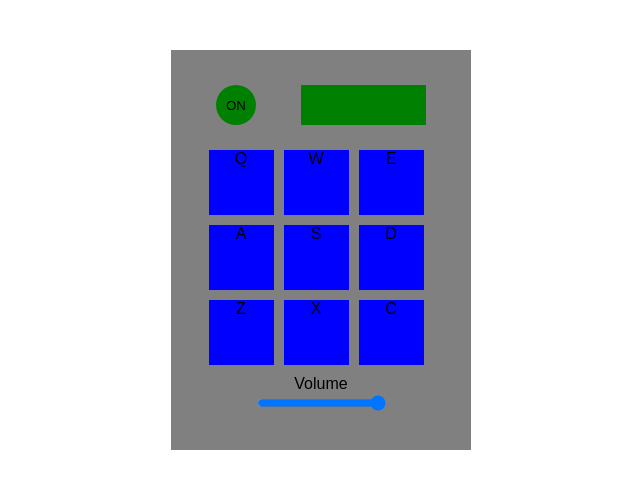
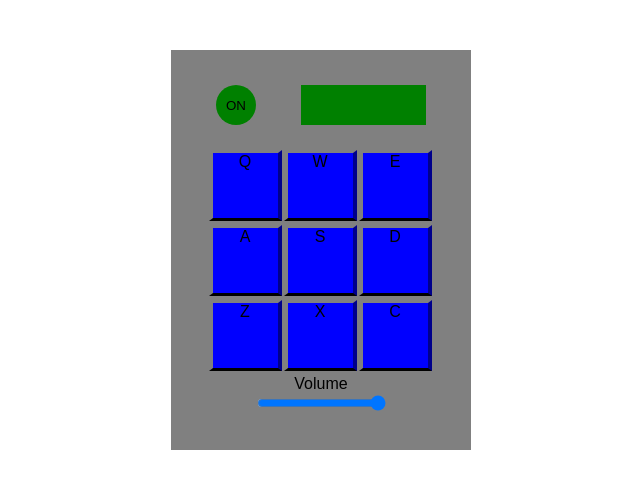
Before and after one commit to JeffAbney/react-drum-machine, a React (Create React App) app: page / in a window 1280 px wide. Shown: the top 488 px of the page, without its empty margins (319-959 px from the left). Built offline with nearby package versions, Linux system fonts and the light colour scheme.

Commit message:
Add styling for pressed buttons, change onClick to onMouseDown and Up.

```diff
--- a/src/App.css
+++ b/src/App.css
@@ -54,7 +54,17 @@
 	height: 65px;
 	width: 65px;
 	background-color: blue;
+	border-top: 3px solid grey;
+	border-right: 4px solid darkblue;
+	border-bottom: 3px solid black;
+	border-left: 4px solid grey;
 }
+	.active-true{
+		border-top: 5px solid grey;
+		border-right: 4px solid grey;
+		border-bottom: 3px solid grey;
+		border-left: 6px solid grey;
+	}
 	#dp-q{
 		grid-area: q;
 	}
--- a/src/App.js
+++ b/src/App.js
@@ -18,12 +18,22 @@ class App extends Component {
 		this.state = {
 			power: true,
 			input: "",
-			sound: "",
 			volume: 1.0,
+			q: false,
+			w: false,
+			e: false,
+			a: false,
+			s: false,
+			d: false,
+			z: false,
+			x: false,
+			c: false,
 		}
 
-		this.handleClick = this.handleClick.bind(this);
+		this.handleMouseDown = this.handleMouseDown.bind(this);
+		this.handleMouseUp = this.handleMouseUp.bind(this);
 		this.handleKeyPress = this.handleKeyPress.bind(this);
+		this.handleKeyUp = this.handleKeyUp.bind(this);
 		this.togglePower = this.togglePower.bind(this);
 		this.handleSlide = this.handleSlide.bind(this);
 
@@ -43,20 +53,23 @@ class App extends Component {
 	}
 
 	componentDidMount() {
-    document.addEventListener('keypress', this.handleKeyPress);
-
+    document.addEventListener('keydown', this.handleKeyPress);
+    document.addEventListener('keyup', this.handleKeyUp);
   }
   	componentWillUnmount() {
-    document.removeEventListener('keypress', this.handleKeyPress);
+    document.removeEventListener('keydown', this.handleKeyPress);
+    document.addEventListener('keyup', this.handleKeyUp);
   }
 
-	handleClick(key){
+	handleMouseDown(key){
 		if (this.state.power) {
 			this.setState({
-				sound: key,
 				input: this.drumKey[key],
+				[key]: true,
 			});
 			document.getElementById(key).volume = this.state.volume;
+			document.getElementById(key).pause();
+			document.getElementById(key).currentTime =0;
 			document.getElementById(key).play();
 		} else {
 			this.setState({
@@ -65,17 +78,39 @@ class App extends Component {
 		}
 	}
 
+	handleMouseUp(event){
+		this.setState({
+			q: false,
+			w: false,
+			e: false,
+			a: false,
+			s: false,
+			d: false,
+			z: false,
+			x: false,
+			c: false,
+		})
+	}
+
 	handleKeyPress(event){
+		if (this.state.power){
 			let keyTest = /[qweasdzxc]/.test(event.key);
 			if (keyTest){
 			this.setState({
-			sound: event.key,
 				input: this.drumKey[event.key],
+				[event.key]: true,
 			});
 			document.getElementById(event.key).volume = this.state.volume;
+			document.getElementById(event.key).pause();
+			document.getElementById(event.key).currentTime =0;
 			document.getElementById(event.key).play();
+
+			} else{ }
+		} else {
+			this.setState({
+				input: "Power is off",
+			})
 		}
-		else{ }
 	}
 
 	togglePower(){
@@ -95,6 +130,20 @@ class App extends Component {
 		});
 	}
 
+	handleKeyUp(event){
+		this.setState({
+			q: false,
+			w: false,
+			e: false,
+			a: false,
+			s: false,
+			d: false,
+			z: false,
+			x: false,
+			c: false,
+		})
+	}
+
 
 
   render() {
@@ -108,31 +157,31 @@ class App extends Component {
         	</div>
         </div>
         <div className="drum-pad-container">
-        	<div className="drum-pad" onClick={() => {this.handleClick("q")}} id="dp-q">Q
+        	<div className={"drum-pad active-" + this.state.q} onMouseDown={() => {this.handleMouseDown("q")}} onMouseUp={this.handleMouseUp} id="dp-q">Q
         		<audio src={clap} className="clip" id="q" preload="auto" volume="0.1" />
         	</div>
-        	<div className="drum-pad" onClick={() => {this.handleClick("w")}} id="dp-w">W
+        	<div className={"drum-pad active-" + this.state.w} onMouseDown={() => {this.handleMouseDown("w")}} onMouseUp={this.handleMouseUp} id="dp-w">W
         		<audio src={hiHat} className="clip" id="w" preload="auto" volume="0.1"/>
         	</div>
-        	<div className="drum-pad" onClick={() => {this.handleClick("e")}} id="dp-e">E
+        	<div className={"drum-pad active-" + this.state.e} onMouseDown={() => {this.handleMouseDown("e")}} onMouseUp={this.handleMouseUp} id="dp-e">E
         		<audio src={hiHat0} className="clip" id="e"  preload="auto"/>
         	</div>
-        	<div className="drum-pad" onClick={() => {this.handleClick("a")}} id="dp-a">A
+        	<div className={"drum-pad active-" + this.state.a} onMouseDown={() => {this.handleMouseDown("a")}} onMouseUp={this.handleMouseUp} id="dp-a">A
         		<audio src={hiHat1} className="clip" id="a"  preload="auto"/>
         	</div>
-        	<div className="drum-pad" onClick={() => {this.handleClick("s")}} id="dp-s">S
+        	<div className={"drum-pad active-" + this.state.s} onMouseDown={() => {this.handleMouseDown("s")}} onMouseUp={this.handleMouseUp} id="dp-s">S
         		<audio src={hiHat2} className="clip" id="s"  preload="auto"/>
         	</div>
-        	<div className="drum-pad" onClick={() => {this.handleClick("d")}} id="dp-d">D
+        	<div className={"drum-pad active-" + this.state.d} onMouseDown={() => {this.handleMouseDown("d")}} onMouseUp={this.handleMouseUp} id="dp-d">D
         		<audio src={kick} className="clip" id="d"  preload="auto"/>
         	</div>
-        	<div className="drum-pad" onClick={() => {this.handleClick("z")}} id="dp-z">Z
+        	<div className={"drum-pad active-" + this.state.z} onMouseDown={() => {this.handleMouseDown("z")}} onMouseUp={this.handleMouseUp} id="dp-z">Z
         		<audio src={lowTom1} className="clip" id="z"  preload="auto"/>
         	</div>
-        	<div className="drum-pad" onClick={() => {this.handleClick("x")}} id="dp-x">X
+        	<div className={"drum-pad active-" + this.state.x} onMouseDown={() => {this.handleMouseDown("x")}} onMouseUp={this.handleMouseUp} id="dp-x">X
         		<audio src={lowTom2} className="clip" id="x"  preload="auto"/>
         	</div>
-        	<div className="drum-pad" onClick={() => {this.handleClick("c")}} id="dp-c">C
+        	<div className={"drum-pad active-" + this.state.c} onMouseDown={() => {this.handleMouseDown("c")}} onMouseUp={this.handleMouseUp} id="dp-c">C
         		<audio src={snare} className="clip" id="c"  preload="auto"/>
         	</div>
         </div>
```
Lines whose indentation alone changed are shown as unchanged.
